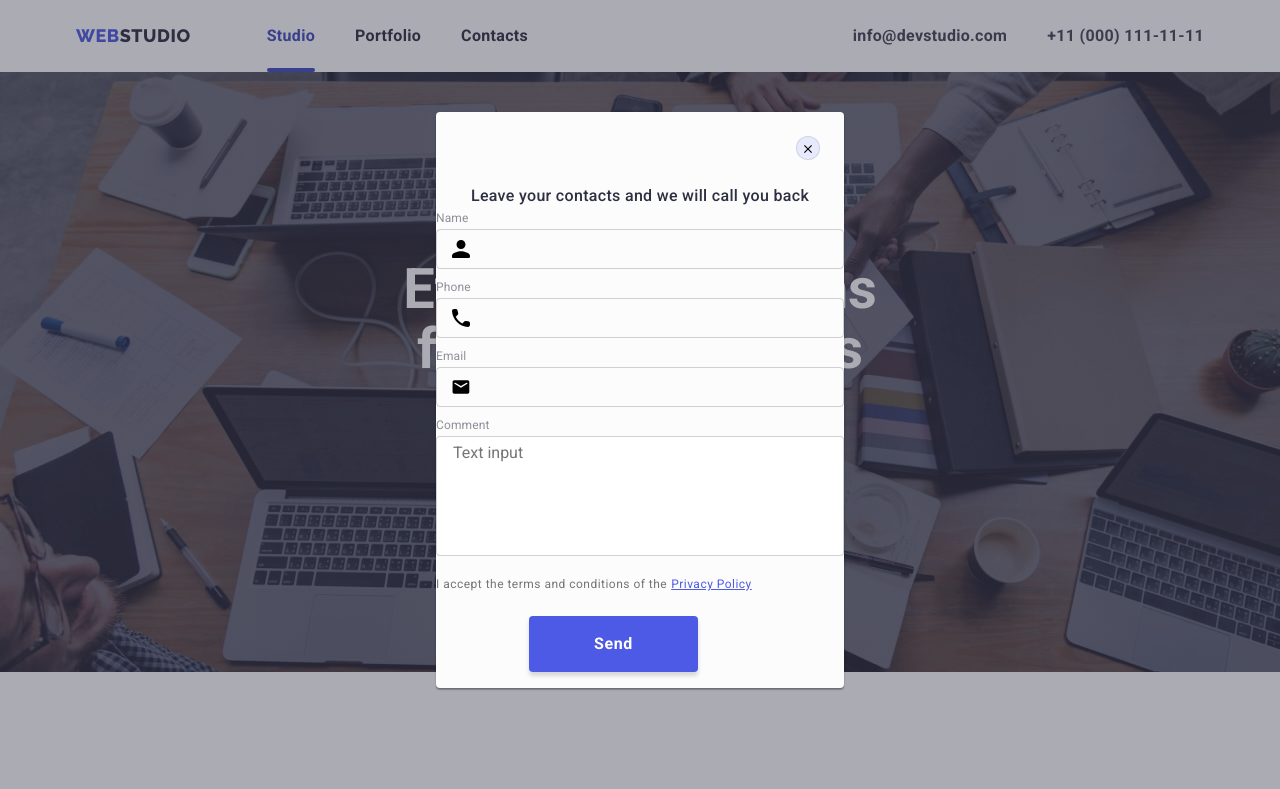
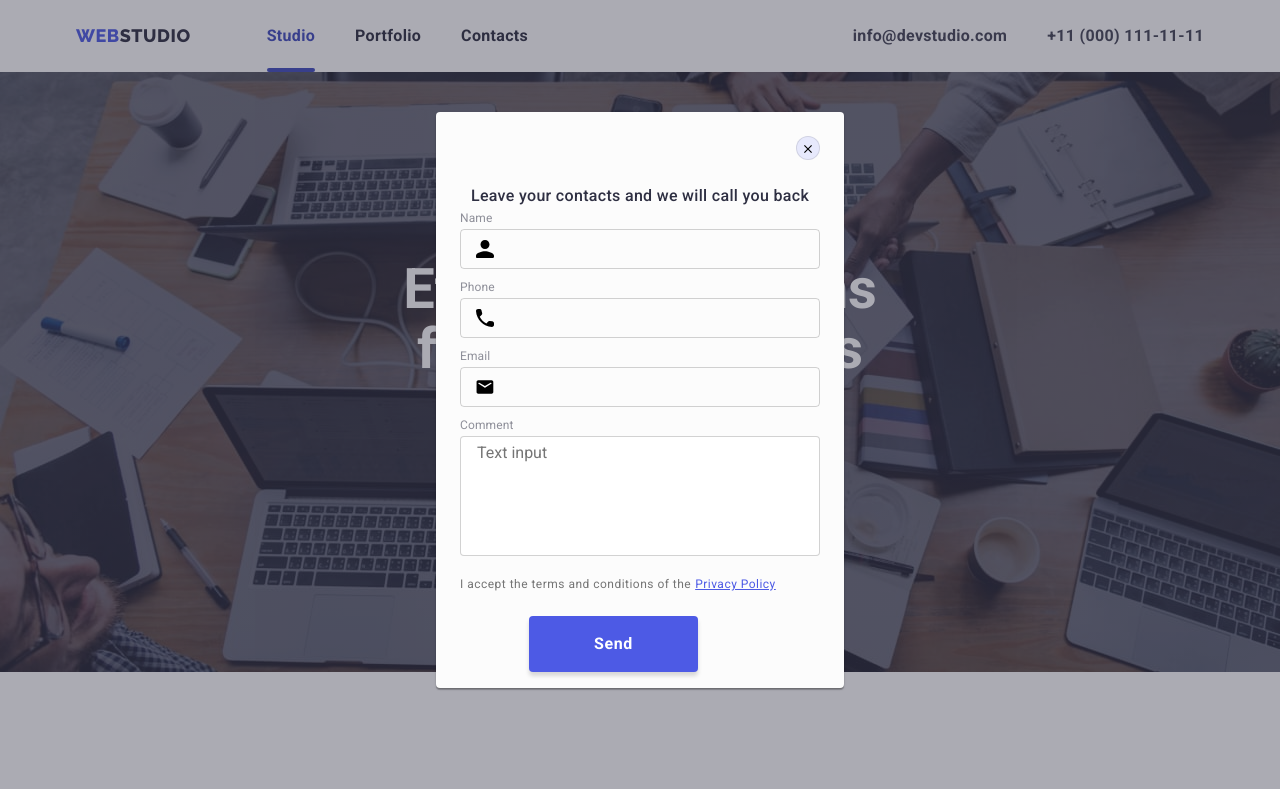
Before and after one commit to KaterynaZub/goit-markup-hw-07, a plain HTML site: page index.html in a window 1280 px wide. Both pictures are taken after a click on the button "Order Service". Shown: the top 789 px of the page. Drawn offline with nearby package versions, Linux system fonts and the light colour scheme.

Commit message:
Add 02.02

```diff
--- a/css/style.css
+++ b/css/style.css
@@ -595,6 +595,10 @@ img {
   background-color: var(--color-hover-focus);
   fill: var(--color-white-ffff);
 }
+.client-form{
+  margin-left: 24px;
+  margin-right: 24px;
+}
 .leave-contacts{
 margin-top: 24px;
 font-family: 'Roboto';
```
